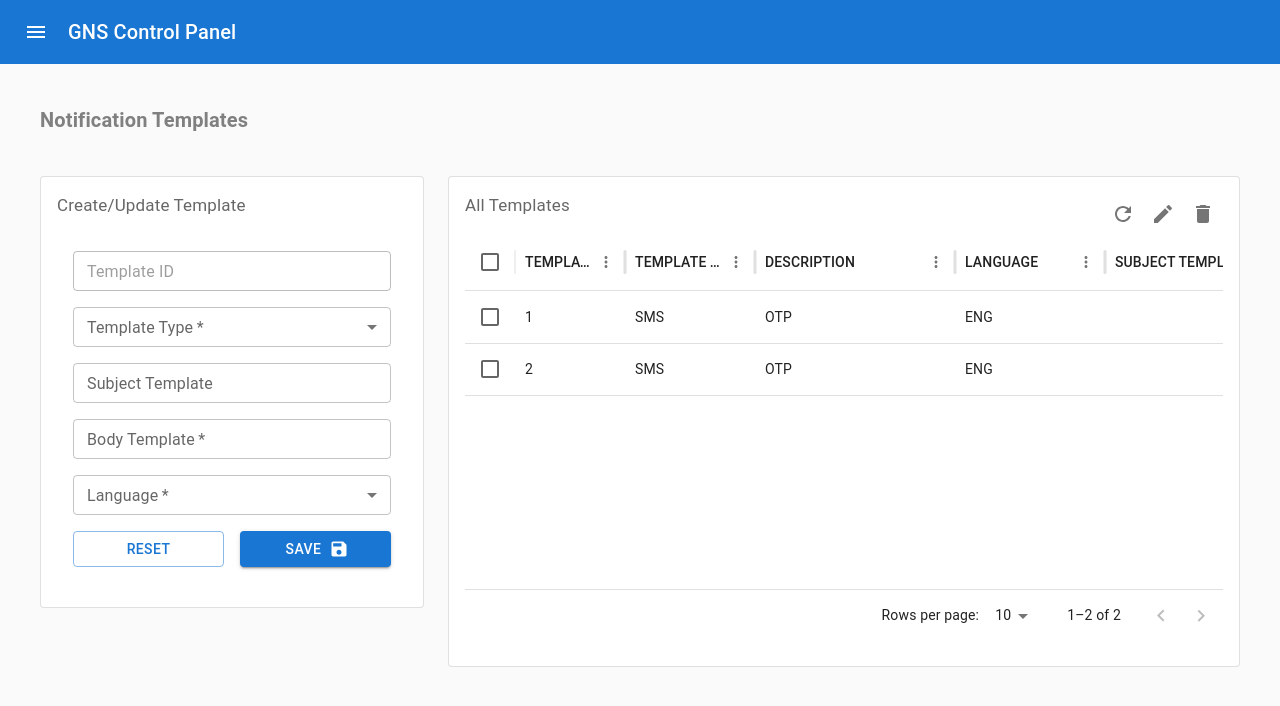
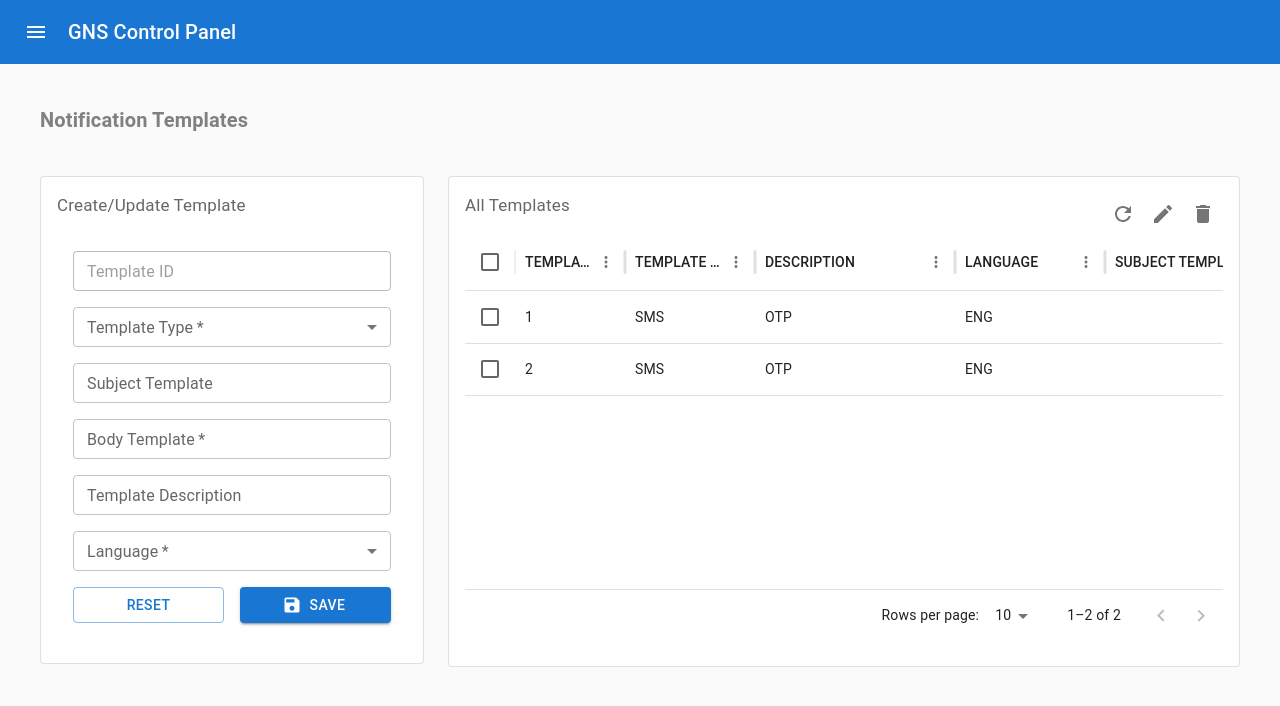
Before and after one commit to Ruvindu/gns_webapp, a React (Create React App) app: page /Templates in a window 1280 px wide. Shown: the top 706 px of the page. Built offline with nearby package versions, Linux system fonts and the light colour scheme.

Commit message:
template service changes

```diff
--- a/src/components/pages/Templates.jsx
+++ b/src/components/pages/Templates.jsx
@@ -53,7 +53,7 @@ const Templates = () => {
     templateType: '',
     subjectTemplate: '',
     bodyTemplate: '',
-    // templateDescription: '',
+    templateDescription: '',
     language: ''
   });
 
@@ -74,10 +74,11 @@ const Templates = () => {
       const { templateType, ...dataToSend } = formData;
 
       let response = null;
+      let fetchMethod = null;
       const fetchWithTimeout = (url) => {
         return Promise.race([
           fetch(url, {
-            method: 'POST',
+            method: fetchMethod,
             headers: {
               'Content-Type': 'application/json',
             },
@@ -88,9 +89,22 @@ const Templates = () => {
       };
 
       if (templateType === "1") {
-        response = await fetchWithTimeout('http://localhost:8081/api/templates/create-sms-template');
+        if (formData.templateId !== '') {
+          fetchMethod = 'PUT';
+          response = await fetchWithTimeout('http://localhost:8081/api/templates/update-sms-template');
+        } else {
+          fetchMethod = 'POST';
+          response = await fetchWithTimeout('http://localhost:8081/api/templates/create-sms-template');
+        }
       } else {
-        response = await fetchWithTimeout('http://localhost:8081/api/templates/create-email-template');
+        if (formData.templateId !== '') {
+          fetchMethod = 'PUT';
+          response = await fetchWithTimeout('http://localhost:8081/api/templates/update-email-template');
+        }
+        else {
+          fetchMethod = 'POST';
+          response = await fetchWithTimeout('http://localhost:8081/api/templates/create-email-template');
+        }
       }
 
       if (!response.ok) {
@@ -102,6 +116,7 @@ const Templates = () => {
 
       if (data.status === 1) {
         handleOpenSnackbar(data.narration, 'success');
+        handleReset();
       } else {
         handleOpenSnackbar(data.narration, 'error');
       }
@@ -122,7 +137,7 @@ const Templates = () => {
       templateType: '',
       subjectTemplate: '',
       bodyTemplate: '',
-      // templateDescription: '',
+      templateDescription: '',
       language: ''
     });
   };
@@ -175,7 +190,6 @@ const Templates = () => {
     { value: 'MAR', label: 'Marathi' },
     { value: 'GUJ', label: 'Gujarati' },
     { value: 'KAN', label: 'Kannada' },
-    { value: 'MALAYAL', label: 'Malayalam' },
     { value: 'PUN', label: 'Punjabi' },
     { value: 'NEP', label: 'Nepali' },
     { value: 'SIN', label: 'Sinhala' },
@@ -204,7 +218,6 @@ const Templates = () => {
     { value: 'AMH', label: 'Amharic' },
     { value: 'TIR', label: 'Tigrinya' },
     { value: 'ORO', label: 'Oromo' },
-    { value: 'MAL', label: 'Malagasy' },
     { value: 'SOT', label: 'Sesotho' },
     { value: 'TSN', label: 'Tswana' },
     { value: 'XHO', label: 'Xhosa' },
@@ -330,14 +343,14 @@ const Templates = () => {
                 size='small'
               />
 
-              {/* <TextField
+              <TextField
                 label="Template Description"
                 name="templateDescription"
                 value={formData.templateDescription}
                 onChange={handleChange}
                 fullWidth
                 size='small'
-              /> */}
+              />
 
               <TextField
                 id="language"
@@ -368,7 +381,7 @@ const Templates = () => {
                 <Button type="reset" variant="outlined" color="primary" fullWidth>
                   Reset
                 </Button>
-                <Button type="submit" variant="contained" color="primary" endIcon={<SaveIcon />} fullWidth>
+                <Button type="submit" variant="contained" color="primary" startIcon={<SaveIcon />} fullWidth>
                   Save
                 </Button>
               </Box>
```
